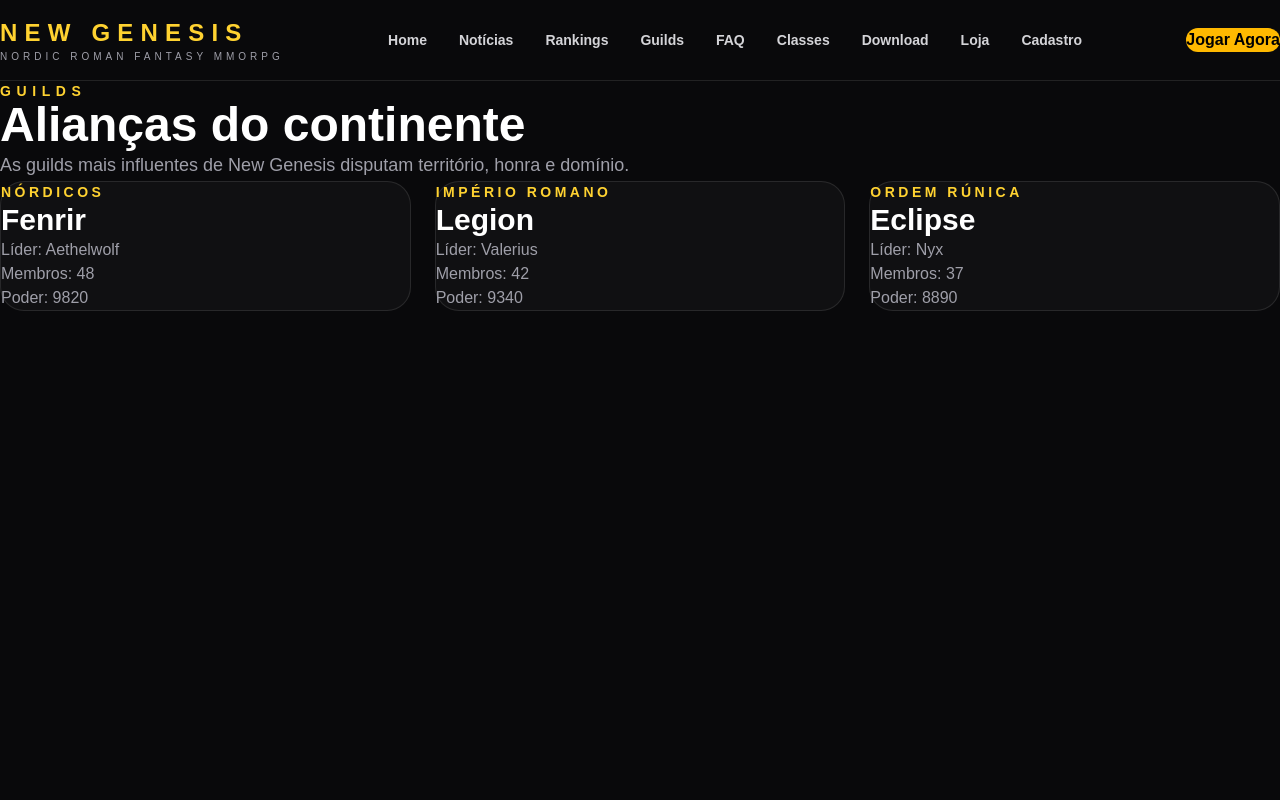
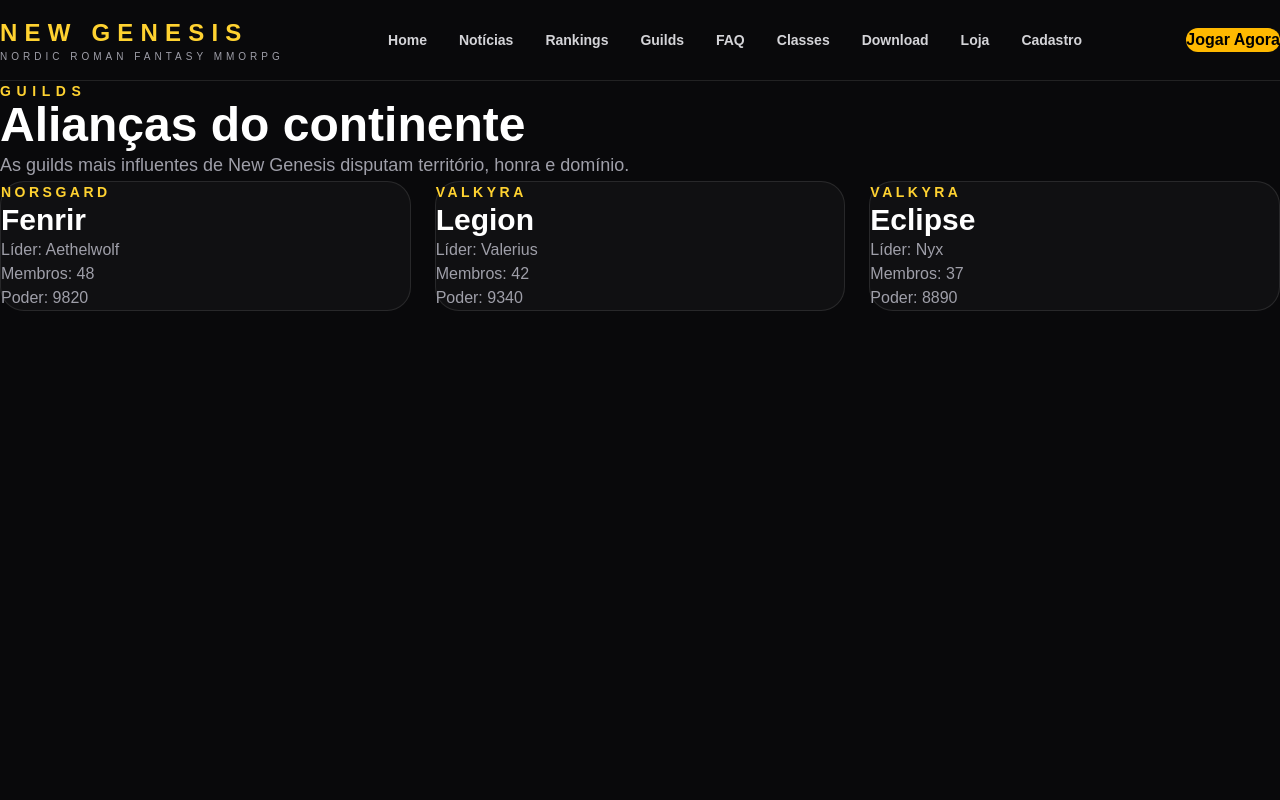
Before and after one commit to crsandrade/newgenesis-webproject, a Next.js app: page /guilds in a window 1280 px wide. Shown: the top 800 px of the page. Built offline with nearby package versions, Linux system fonts and the light colour scheme.

Commit message:
inserted kingdoms in guild system

```diff
--- /dev/null
+++ b/app/guilds/[id]/page.tsx
@@ -0,0 +1,56 @@
+import { notFound } from "next/navigation";
+
+import { guilds } from "@/data/guilds";
+
+interface GuildDetailsPageProps {
+  params: Promise<{
+    id: string;
+  }>;
+}
+
+export default async function GuildDetailsPage({
+  params,
+}: GuildDetailsPageProps) {
+  const { id } = await params;
+
+  const guild = guilds.find((item) => item.id === id);
+
+  if (!guild) {
+    return notFound();
+  }
+
+  return (
+    <main className="min-h-screen bg-[#09090b] px-6 pt-32 pb-20 text-white">
+      <article className="mx-auto max-w-4xl">
+        <p className="mb-4 text-sm font-bold uppercase tracking-[0.4em] text-amber-300">
+          {guild.kingdom}
+        </p>
+
+        <h1 className="text-5xl font-black">{guild.name}</h1>
+
+        <p className="mt-6 text-lg leading-8 text-zinc-300">
+          {guild.description}
+        </p>
+
+        <div className="mt-12 grid gap-6 md:grid-cols-3">
+          <div className="rounded-2xl border border-white/10 bg-white/[0.03] p-6">
+            <p className="text-sm text-zinc-500">Líder</p>
+            <p className="mt-2 text-2xl font-black text-amber-300">
+              {guild.leader}
+            </p>
+          </div>
+
+          <div className="rounded-2xl border border-white/10 bg-white/[0.03] p-6">
+            <p className="text-sm text-zinc-500">Membros</p>
+            <p className="mt-2 text-2xl font-black">{guild.members}</p>
+          </div>
+
+          <div className="rounded-2xl border border-white/10 bg-white/[0.03] p-6">
+            <p className="text-sm text-zinc-500">Poder</p>
+            <p className="mt-2 text-2xl font-black">{guild.power}</p>
+          </div>
+        </div>
+      </article>
+    </main>
+  );
+}
--- a/app/guilds/page.tsx
+++ b/app/guilds/page.tsx
@@ -1,5 +1,4 @@
 import type { Metadata } from "next";
-
 import { guilds } from "@/data/guilds";
 
 export const metadata: Metadata = {
@@ -29,7 +28,7 @@ export default function GuildsPage() {
               className="rounded-3xl border border-white/10 bg-white/[0.03] p-8 transition hover:-translate-y-2 hover:border-amber-300/40"
             >
               <p className="text-sm font-bold uppercase tracking-[0.25em] text-amber-300">
-                {guild.faction}
+                {guild.kingdom}
               </p>
 
               <h2 className="mt-4 text-3xl font-black">{guild.name}</h2>
--- a/data/guilds.ts
+++ b/data/guilds.ts
@@ -4,23 +4,29 @@ export const guilds = [
     name: "Fenrir",
     leader: "Aethelwolf",
     members: 48,
-    faction: "Nórdicos",
+    kingdom: "Norsgard",
     power: 9820,
+    description:
+      "Uma guild nórdica conhecida pela força brutal, guerras territoriais e domínio das regiões congeladas.",
   },
   {
     id: "legion",
     name: "Legion",
     leader: "Valerius",
     members: 42,
-    faction: "Império Romano",
+    kingdom: "Valkyra",
     power: 9340,
+    description:
+      "Uma guild imperial disciplinada, focada em estratégia, organização militar e controle político.",
   },
   {
     id: "eclipse",
     name: "Eclipse",
     leader: "Nyx",
     members: 37,
-    faction: "Ordem Rúnica",
+    kingdom: "Valkyra",
     power: 8890,
+    description:
+      "Uma guild mística formada por estudiosos de runas, magos e combatentes ligados ao oculto.",
   },
 ];
```
